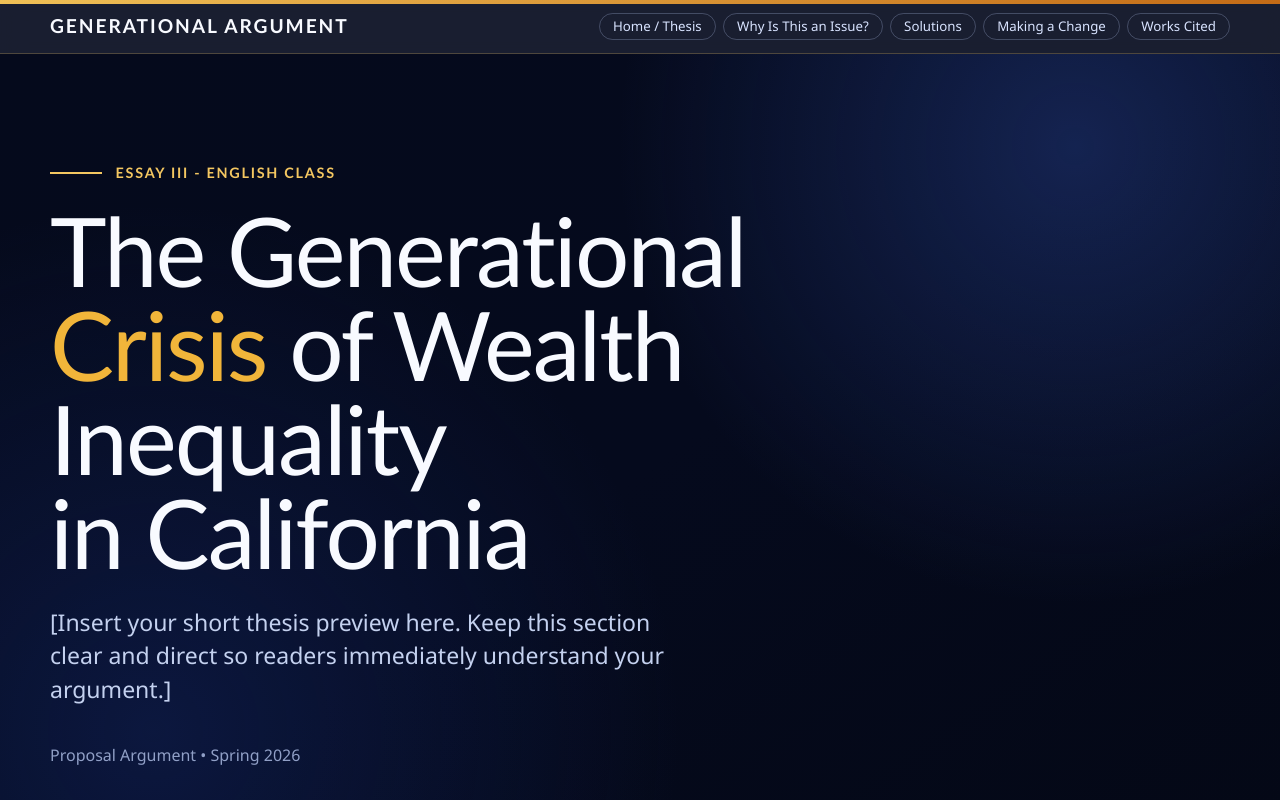
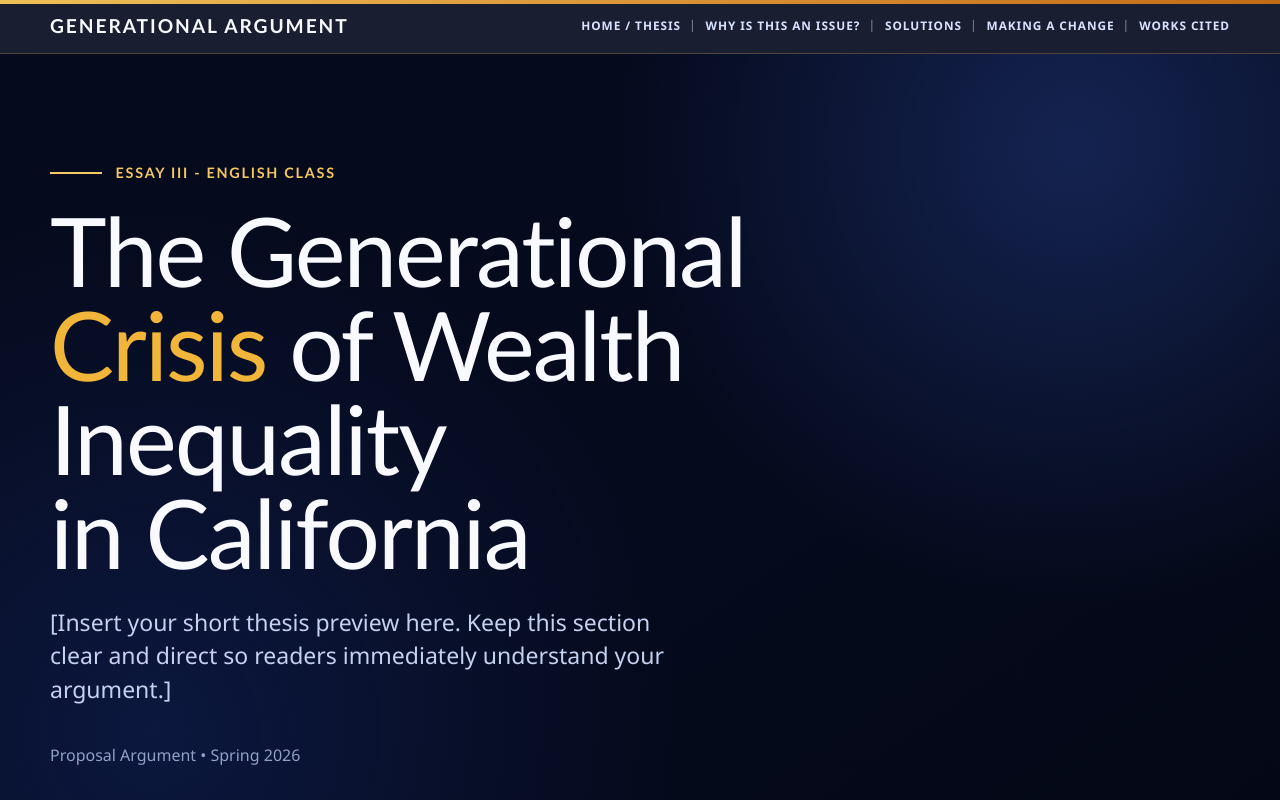
Before and after one commit to Damilss/generational-wealth-inequality, a Next.js app: page / in a window 1280 px wide. Shown: the top 800 px of the page. Built offline with nearby package versions, Linux system fonts and the light colour scheme.

Commit message:
enhance sharper menu bar and remove buttons

```diff
--- a/app/globals.css
+++ b/app/globals.css
@@ -110,28 +110,44 @@ a {
   display: flex;
   align-items: center;
   flex-wrap: wrap;
-  gap: 0.45rem;
+  gap: 0;
+}
+
+.nav-links li {
+  display: inline-flex;
+  align-items: center;
+}
+
+.nav-links li + li::before {
+  content: "|";
+  margin: 0 0.62rem 0 0.5rem;
+  color: rgba(201, 214, 245, 0.6);
+  font-size: 0.76rem;
+  line-height: 1;
+  transform: translateY(-1px);
 }
 
 .nav-link {
   display: inline-flex;
   text-decoration: none;
   color: #d8e3ff;
-  border: 1px solid rgba(176, 194, 238, 0.28);
-  border-radius: 999px;
-  padding: 0.38rem 0.82rem;
-  font-size: 0.83rem;
+  padding: 0.15rem 0;
+  letter-spacing: 0.08em;
+  text-transform: uppercase;
+  font-size: 0.74rem;
+  font-weight: 600;
   line-height: 1;
-  transition: background-color 0.25s ease, border-color 0.25s ease,
-    color 0.25s ease, transform 0.25s ease;
+  transition: color 0.22s ease;
 }
 
 .nav-link:hover,
 .nav-link:focus-visible {
-  color: #fff9eb;
-  background: rgba(241, 181, 58, 0.2);
-  border-color: rgba(241, 181, 58, 0.65);
-  transform: translateY(-1px);
+  color: #f4c761;
+}
+
+.nav-link:focus-visible {
+  outline: none;
+  text-shadow: 0 0 0.4px #f4c761;
 }
 
 .hero-section {
@@ -420,8 +436,12 @@ a {
   }
 
   .nav-link {
-    font-size: 0.77rem;
-    padding: 0.34rem 0.68rem;
+    font-size: 0.68rem;
+    letter-spacing: 0.07em;
+  }
+
+  .nav-links li + li::before {
+    margin: 0 0.42rem 0 0.32rem;
   }
 
   .thesis-panel {
```
